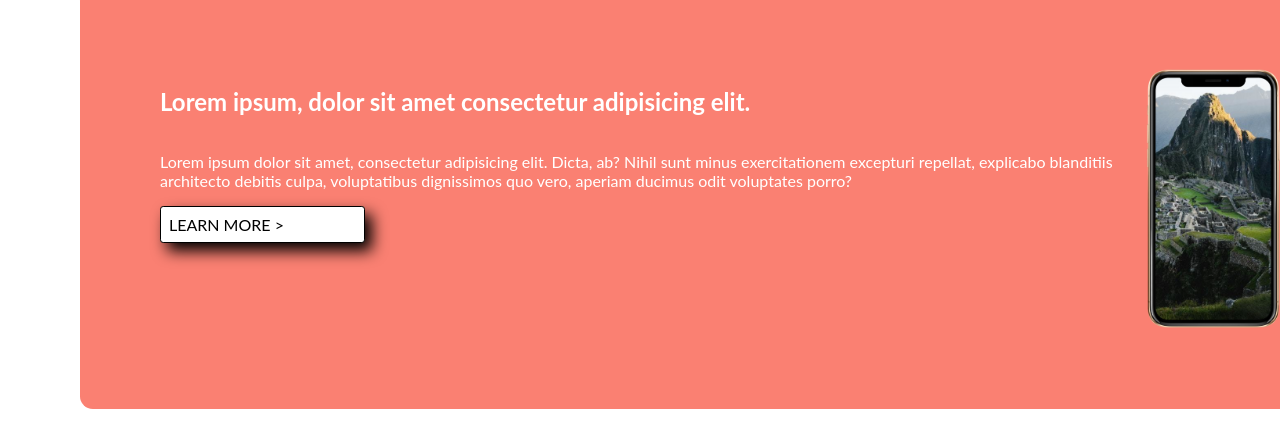
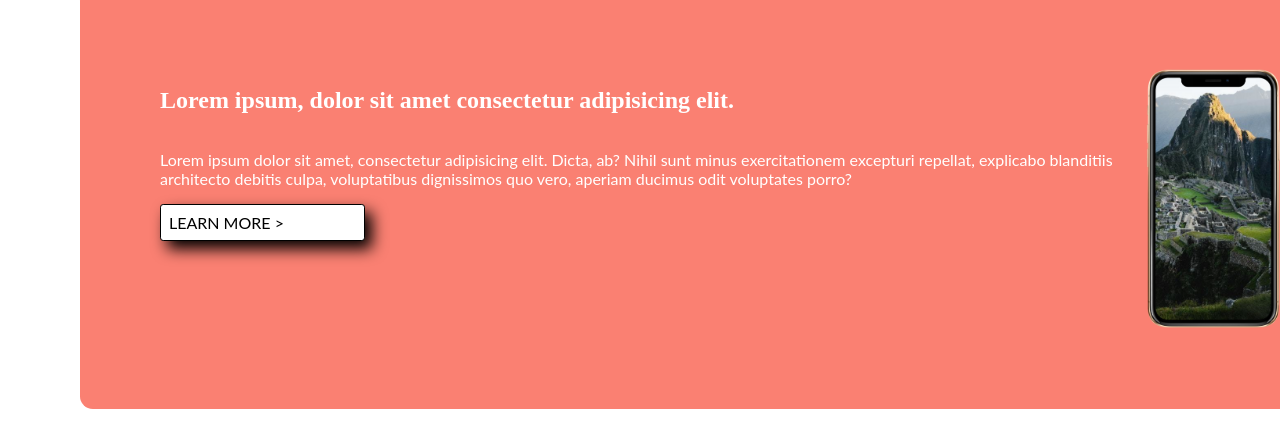
Before and after one commit to NiaNia2/travel_together, a website: page index.html in a window 1280 px wide. Shown: the part 77-524 px from the top of the page. Drawn offline with Linux system fonts and the light colour scheme.

Commit message:
ajout fonts

```diff
--- a/assets/scss/base/_typography.scss
+++ b/assets/scss/base/_typography.scss
@@ -1,9 +1,9 @@
 @font-face {
     font-family: "Lato";
-    src: url(../../fonts/Lato/Lato-Regular.ttf);
+    src: url(../fonts/Lato/Lato-Regular.ttf);
 }
 
 @font-face {
     font-family: "Lato-Bold";
-    src: url(../../fonts/Lato/Lato-Bold.ttf);
+    src: url(../fonts/Lato/Lato-Bold.ttf);
 }
--- a/assets/scss/base/_utilities.scss
+++ b/assets/scss/base/_utilities.scss
@@ -3,5 +3,5 @@
 
 body {
     margin: 0 5rem;
-    font-family: variable.$font-primary ;
+    font-family: variable.$font-primary;
 }
--- a/assets/scss/pages/_home.scss
+++ b/assets/scss/pages/_home.scss
@@ -12,6 +12,10 @@
         display: flex;
         flex-direction: column;
         color: variables.$color-banner;
+
+        h1 {
+            font-family: variables.$font-titre ;
+        }
     }
 
     .i-phone {
```
Also changed, not shown: assets/css/style.css, 1 other file.
